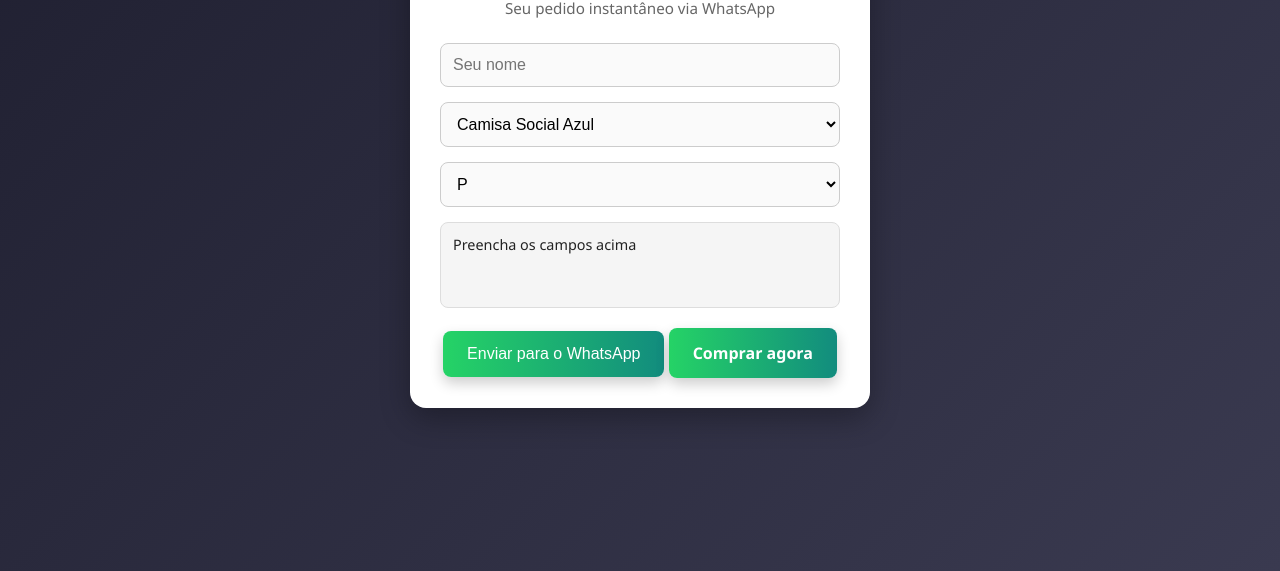
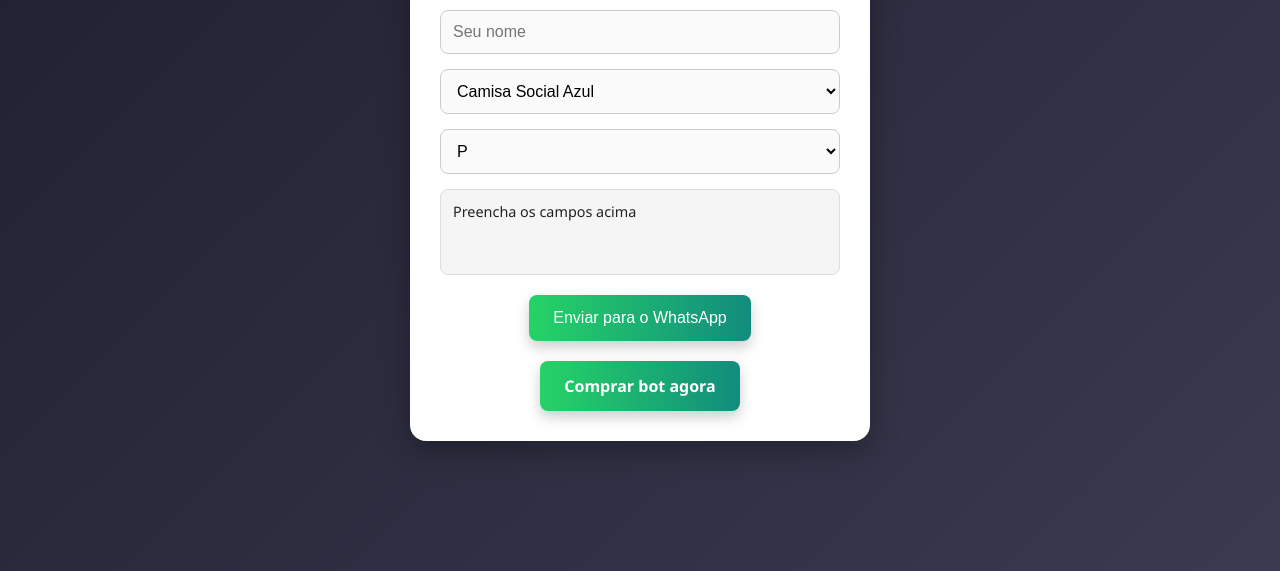
Before and after one commit to bheringbot/Loja-rapida-bot, a plain HTML site: page index.html in a window 1280 px wide. Shown: the part 269-840 px from the top of the page. Drawn offline with Linux system fonts and the light colour scheme.

Commit message:
Update index.html

```diff
--- a/index.html
+++ b/index.html
@@ -18,7 +18,7 @@
       <div id="preview">Preencha os campos acima</div>
       <button onclick="abrirWhats()">Enviar para o WhatsApp</button>
 
-      <a class="gumroad-button" href="https://bheringkaua.gumroad.com/l/wxvxm">Comprar agora</a>
+      <a class="gumroad-button" href="https://bheringkaua.gumroad.com/l/wxvxm">Comprar bot agora</a>
 <script src="https://gumroad.com/js/gumroad.js"></script>
     </div>
   </div>
```
